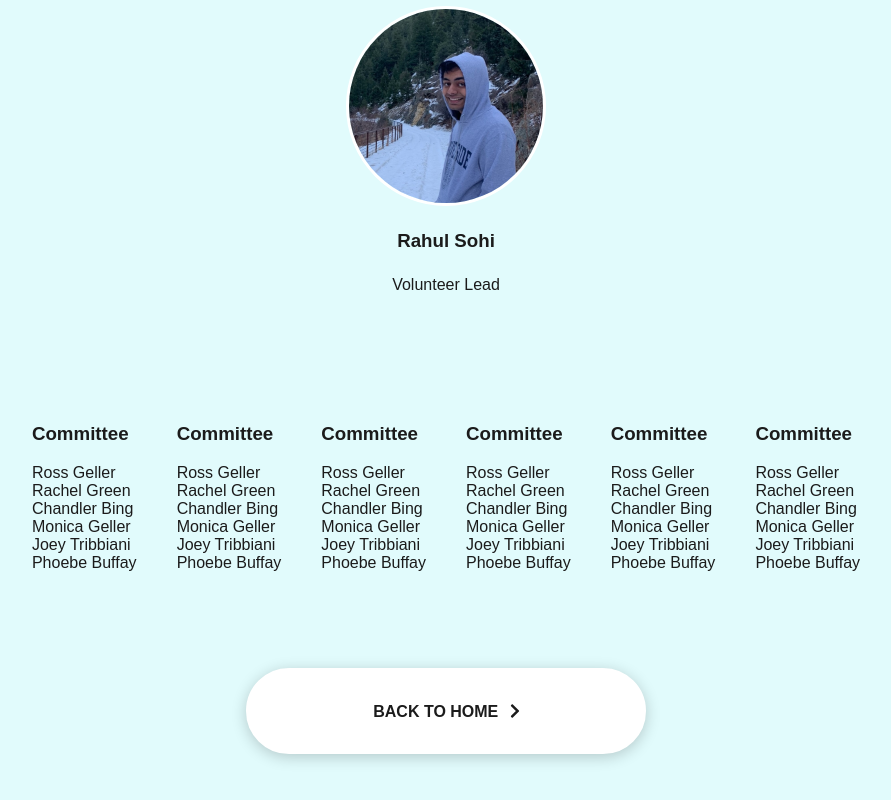
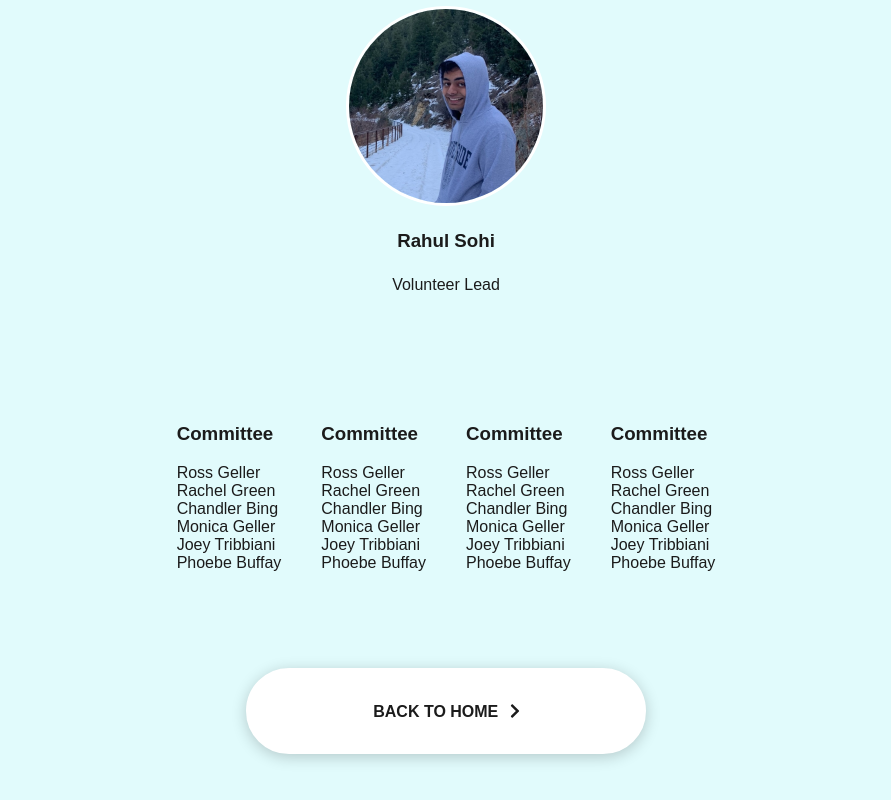
Before and after one commit to citrushack/Citrushack2021, a Next.js app: page /team in a window 1280 px wide. Shown: the part 927-1727 px from the top of the page, without its empty margins (194-1085 px from the left). Built offline with nearby package versions, Linux system fonts and the light colour scheme; a web font is replaced by a local one; what react-auth-kit would draw is missing.

Commit message:
Changed action color to be bolder and mlh banner to black. Increased navbar font size

```diff
--- a/components/Nav.js
+++ b/components/Nav.js
@@ -59,11 +59,11 @@ export default function Nav() {
         <a
           id="mlh-trust-badge"
           className="MLH"
-          href="https://mlh.io/seasons/2021/events?utm_source=na-hackathon&utm_medium=TrustBadge&utm_campaign=2021-season&utm_content=white"
+          href="https://mlh.io/seasons/2021/events?utm_source=na-hackathon&utm_medium=TrustBadge&utm_campaign=2021-season&utm_content=black"
           target="_blank"
         >
           <img
-            src="https://s3.amazonaws.com/logged-assets/trust-badge/2021/mlh-trust-badge-2021-white.svg"
+            src="https://s3.amazonaws.com/logged-assets/trust-badge/2021/mlh-trust-badge-2021-black.svg"
             alt="Major League Hacking 2021 Hackathon Season"
           />
         </a>
--- a/pages/team.js
+++ b/pages/team.js
@@ -214,28 +214,6 @@ export default function Team() {
               <li>Phoebe Buffay</li>
             </ul>
           </div>
-          <div className={Teamstyles.col}>
-            <h3>Committee</h3>
-            <ul>
-              <li>Ross Geller</li>
-              <li>Rachel Green</li>
-              <li>Chandler Bing</li>
-              <li>Monica Geller</li>
-              <li>Joey Tribbiani</li>
-              <li>Phoebe Buffay</li>
-            </ul>
-          </div>
-          <div className={Teamstyles.col}>
-            <h3>Committee</h3>
-            <ul>
-              <li>Ross Geller</li>
-              <li>Rachel Green</li>
-              <li>Chandler Bing</li>
-              <li>Monica Geller</li>
-              <li>Joey Tribbiani</li>
-              <li>Phoebe Buffay</li>
-            </ul>
-          </div>
         </div>
         <div className={styles.grid}>
           <Link href="/">
@@ -245,7 +223,7 @@ export default function Team() {
               </h3>
             </a>
           </Link>
-          </div>
+        </div>
       </main>
     </>
   );
--- a/styles/Common.module.css
+++ b/styles/Common.module.css
@@ -25,7 +25,7 @@
 /* Footer CSS */
 .footer {
   width: 100%;
-  margin: 40px 0;
+  padding: 20px 0 40px 0;
   display: flex;
   flex-direction: column;
   align-items: center;
@@ -40,6 +40,7 @@
 .footer:hover {
   background-color: #212121;
   background-position: bottom;
+  box-shadow: 0 50vh 0 50vh #212121;
 }
 /*
 .footer img {
--- a/styles/Hero.module.css
+++ b/styles/Hero.module.css
@@ -27,7 +27,7 @@
   font-size: min(10vh,96px);
   margin: 0;
   font-weight: 800;
-  text-align:left;
+  text-align:center;
   color: #191b1f;
 
 }
@@ -38,14 +38,14 @@
 
 .action {
   border: 3px solid #1b1b1b !important;
-  background-color: #1b1b1b !important;
+  background-color: #ff6060 !important;
   color: #fff;
 }
 
 .action:hover,
 .action:focus,
 .action:active {
-  background-color: #ff6060 !important;
+  background-color: #f87575 !important;
 }
 .buttonGrid{
   width: var(--contentWidth);
--- a/styles/Nav.module.css
+++ b/styles/Nav.module.css
@@ -10,7 +10,6 @@
   list-style: none;
   cursor: pointer;
   font-weight: 750;
-  font-size: 12px;
 }
 .links {
   display: flex;
--- a/styles/globals.css
+++ b/styles/globals.css
@@ -97,17 +97,17 @@ h1 {
 
 .signup {
   color: #fff;
-  background-color: #000;
+  background-color: #ff6060;
   padding: 0.75rem 1rem;
   border-radius: 100px;
-  border: 3px solid #000;
+  border: 2px solid #1b1b1b;
   display: block;
   transition: all 0.15s ease;
 }
 .signup:hover,
 .signup:focus,
 .signup:active {
-  background-color: #ff6060;
+  background-color: #f87575;
   transform: translateY(-3px);
   box-shadow: 0px 3px 15px rgba(0, 0, 0, 0.2);
 }
```
